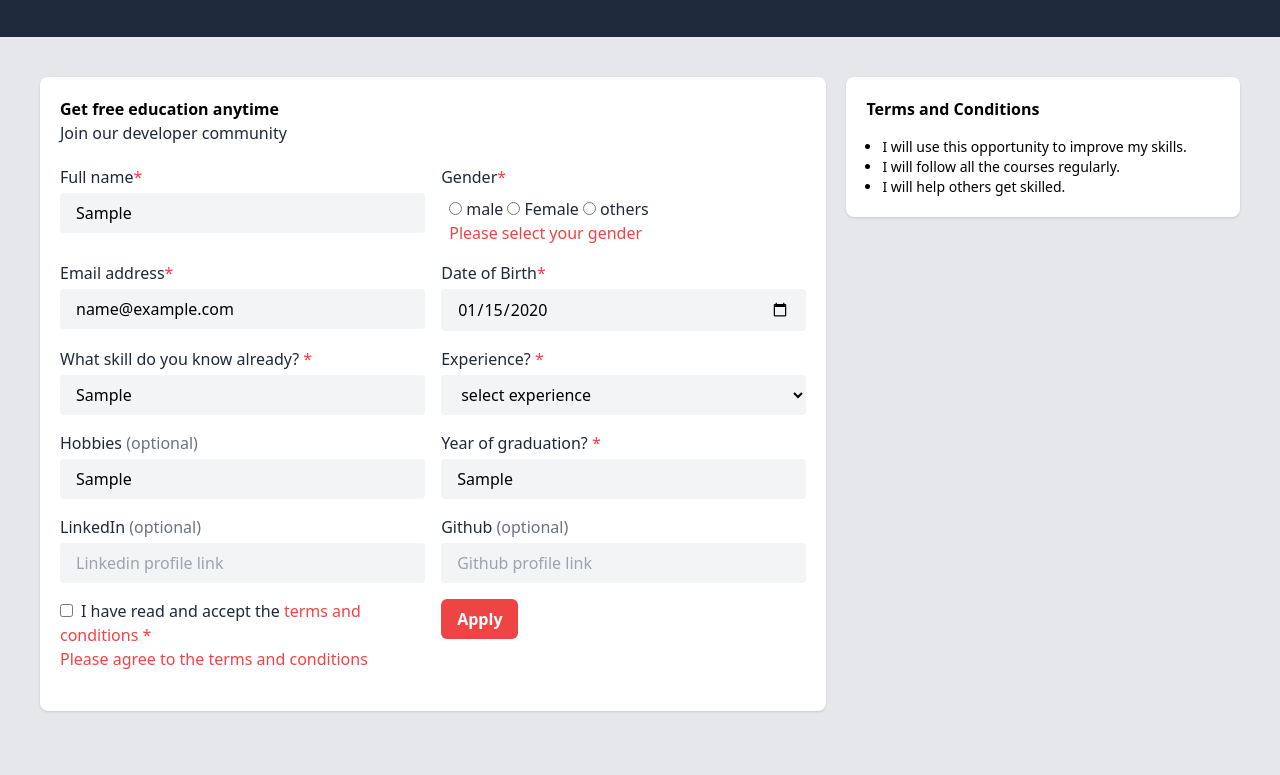
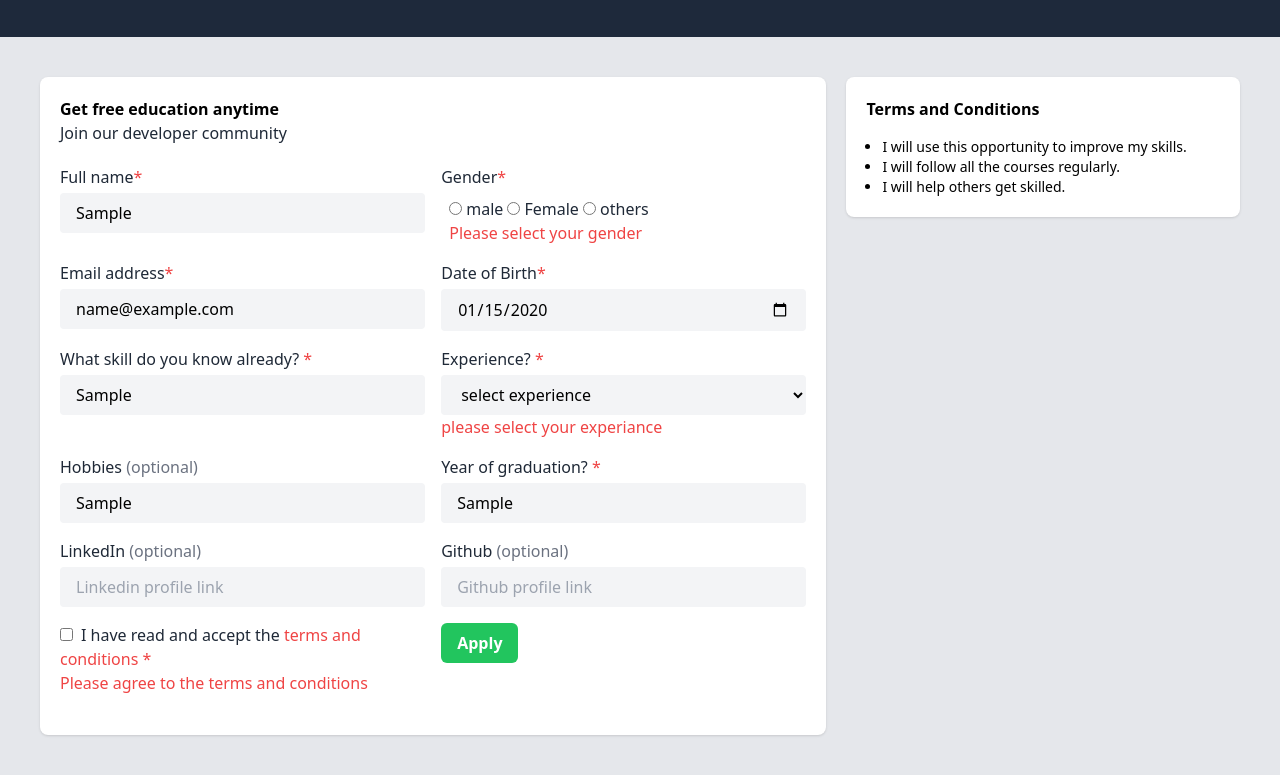
Before and after one commit to ellaidhurain/firebase-app, a website: page src/index.html in a window 1280 px wide. Both pictures are taken after typing "Sample", "name@example.com", "2020-01-15", "Sample", "Sample", "Sample" into the empty fields and a click on the button "Apply". Shown: the part 115-890 px from the top of the page. Before the commit the page ends 866 px from the top, so only its background shows below. Drawn offline with Linux system fonts and the light colour scheme.

Commit message:
validation added

```diff
--- a/src/index.html
+++ b/src/index.html
@@ -119,7 +119,7 @@
               <label for="experience" class="block text-gray-800"
                 >Experience?<span class="text-red-500"> *</span></label
               >
-              <select class="inputStyle">
+              <select class="inputStyle" id="selectId">
                 <option value="">select experience</option>
                 <option value="0.5">less than 6 months</option>
                 <option value="2">less than 2 years</option>
@@ -192,7 +192,7 @@
             </div>
             <div>
               <button
-                class="bg-red-500 rounded-md px-4 py-2 text-white font-semibold"
+                class="bg-green-500 rounded-md px-4 py-2 text-white font-semibold"
               >
                 Apply
               </button>
--- a/src/js/main.js
+++ b/src/js/main.js
@@ -1,6 +1,8 @@
 const mainEl = document.querySelector("main");
 const successEl = document.querySelector("#success");
 const formEl = document.querySelector("main form");
+const formInputFields = document.querySelectorAll("input, select");
+const myForm = document.forms[0];
 
 const submitForm = (e) => {
   e.preventDefault();
@@ -18,9 +20,7 @@ const submitForm = (e) => {
     // Reset the form
     formEl.reset();
   }
-
 };
-
 
 formEl.addEventListener("submit", submitForm);
 
@@ -55,17 +55,6 @@ either its index or its name as a property of the document.forms collection.
 // 4. ensure the data is valid format before store in db.
 // 5. decrease the chance of malicious data to be stored in db.
 
-const validateForm = () => {
-    const formFields = document.forms.feedback;
-    const name = formFields.fullName.value;
-    const gender = formFields.elements.gender; // get all radio buttons
-    const email = formFields.email.value;
-    const dob = formFields.dob.value;
-    const skills = formFields.skills.value;
-    const experience = formFields.email.value;
-    const graduation = formFields.graduation.value;
-    const terms = formFields.terms;
-
 let nameError = document.getElementById("nameError");
 let genderError = document.getElementById("genderError");
 let emailError = document.getElementById("emailError");
@@ -74,6 +63,17 @@ const validateForm = () => {
 let expError = document.getElementById("expError");
 let gradError = document.getElementById("gradError");
 let termsError = document.getElementById("termsError");
+
+const validateForm = () => {
+  const formFields = document.forms.feedback;
+  const name = formFields.fullName.value;
+  const gender = formFields.elements.gender; // get all radio buttons
+  const email = formFields.email.value;
+  const dob = formFields.dob.value;
+  const skills = formFields.skills.value;
+  const graduation = formFields.graduation.value;
+  const selectElement = formFields.querySelector("#selectId");
+  const terms = formFields.terms;
 
   let isValid = true;
 
@@ -104,13 +104,7 @@ const validateForm = () => {
     emailError.innerHTML = "Email must be filled out";
     isValid = false;
   } else {
-      var emailRegex = /^\w+([\.-]?\w+)*@\w+([\.-]?\w+)*(\.\w{2,3})+$/;
-      if (!emailRegex.test(email)) {
-        emailError.innerHTML = "Invalid email format";
-        isValid = false;
-      } else {
-        emailError.innerHTML = ""; // Clear the error message
-      }
+    emailError.innerHTML = "";
   }
 
   if (dob === "") {
@@ -143,11 +137,10 @@ const validateForm = () => {
     gradError.innerHTML = ""; // Clear the error message
   }
 
-    if (experience === "") {
-      expError.innerHTML = "Please select your experience";
-      isValid = false;
+  if (selectElement && selectElement.value === "") {
+    expError.innerHTML = "please select your experiance";
   } else {
-      expError.innerHTML = ""; // Clear the error message
+    expError.innerHTML = "";
   }
 
   if (!terms.checked) {
@@ -158,4 +151,73 @@ const validateForm = () => {
   }
 
   return isValid;
+};
+
+formInputFields.forEach((input) => {
+  // console.log(input);
+  input.addEventListener("change", () => {
+    if (input.name == "fullName" && input.value === "") {
+      nameError.innerHTML = "Name is required";
+    } else {
+      nameError.innerHTML = "";
     }
+
+    var emailRegex = /^\w+([\.-]?\w+)*@\w+([\.-]?\w+)*(\.\w{2,3})+$/;
+    if (input.name == "email" && !emailRegex.test(input.value)) {
+      emailError.innerHTML = "Invalid email format";
+      isValid = false;
+    } else {
+      emailError.innerHTML = ""; // Clear the error message
+    }
+
+    let isChecked = false;
+
+    for (let i = 0; i < gender.length; i++) {
+      if (gender[i].checked) {
+        isChecked = true;
+        break;
+      }
+    }
+
+    if (!isChecked) {
+      genderError.innerHTML = "Please select your gender";
+      isValid = false;
+    } else {
+      genderError.innerHTML = ""; // Clear the error message
+    }
+
+    if (input.name == "dob" && input.value === "") {
+      dobError.innerHTML = "Please select your date of birth";
+    } else {
+      var today = new Date();
+      var dobParts = input.value.split("-");
+      var dobDate = new Date(dobParts[0], dobParts[1] - 1, dobParts[2]);
+
+      if (dobDate.getTime() > today.getTime()) {
+        dobError.innerHTML = "Date of birth cannot be in the future";
+      } else {
+        dobError.innerHTML = ""; // Clear the error message
+      }
+      dobError.innerHTML = "";
+    }
+
+    if (input.name == "skills" && input.value === "") {
+      skillError.innerHTML = "Please enter any one skill";
+    } else {
+      skillError.innerHTML = ""; // Clear the error message
+    }
+
+    if (input.name == "graduation" && input.value === "") {
+      gradError.innerHTML = "Please enter year of graduation";
+    } else {
+      gradError.innerHTML = ""; // Clear the error message
+    }
+
+    const selectElement = myForm.querySelector('#selectId');
+    if (selectElement && selectElement.value === "") {
+      expError.innerHTML = "please select your experiance";
+    } else {
+      expError.innerHTML = "";
+    }
+  });
+});
```
Also changed, not shown: dist/output.css. Lines whose indentation alone changed are shown as unchanged.
